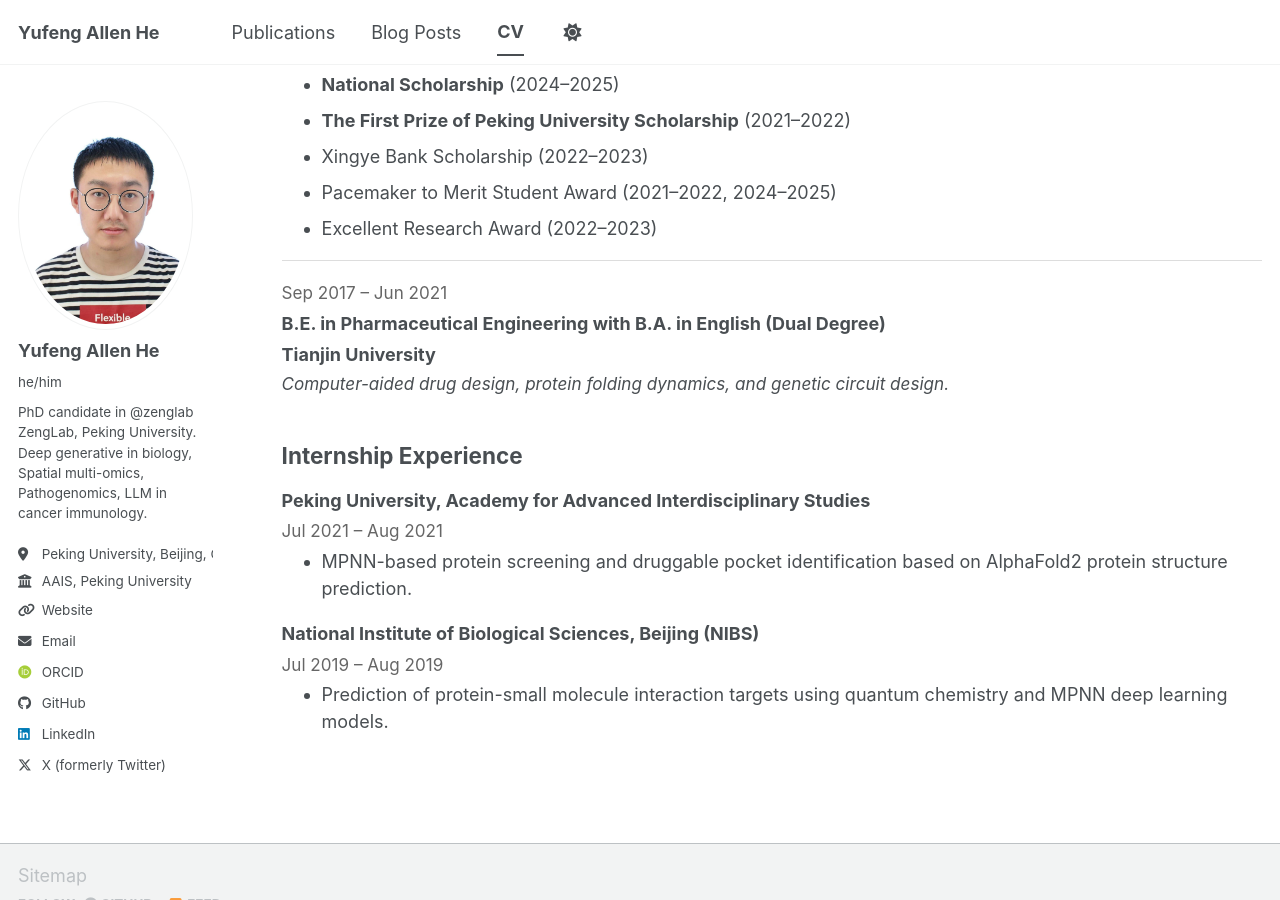
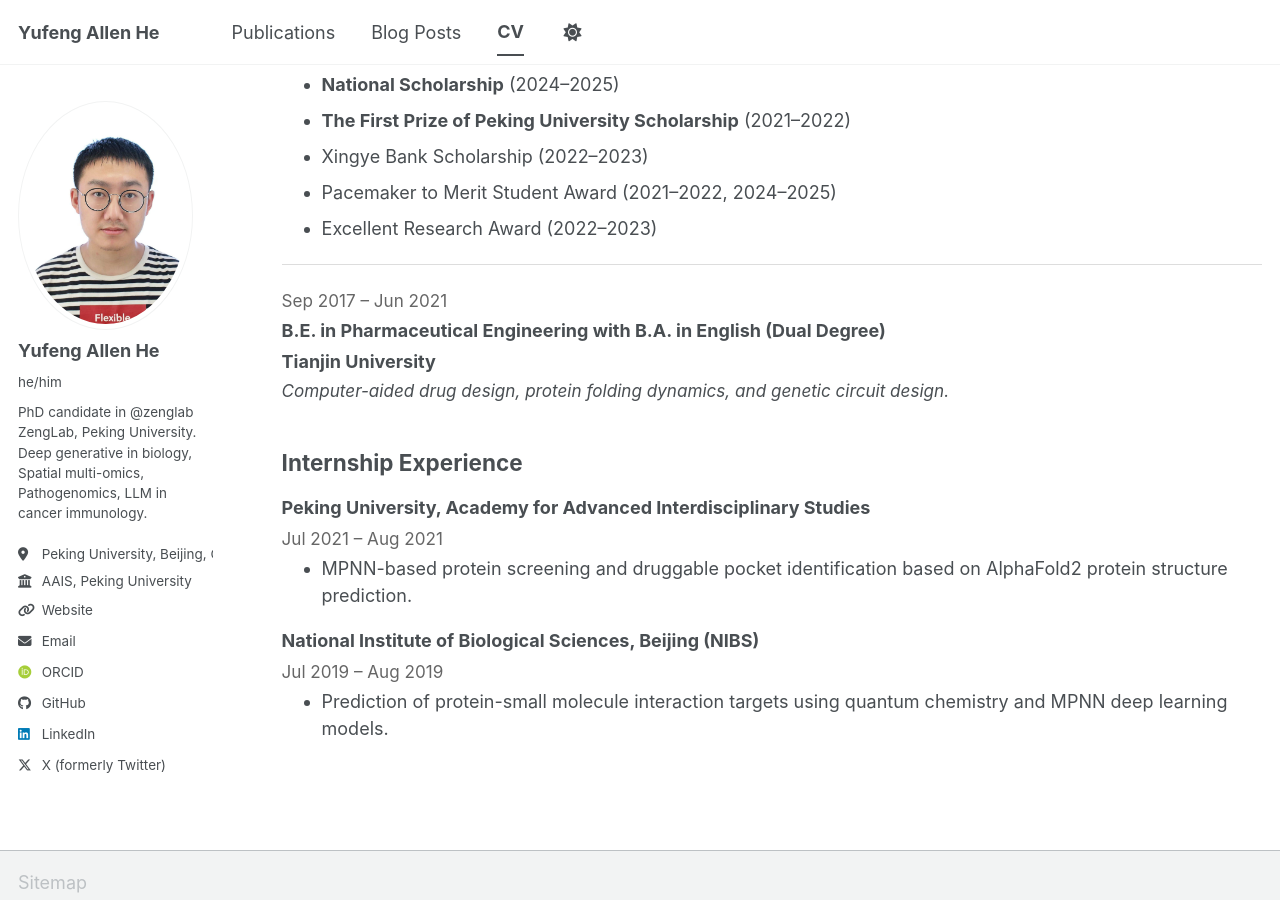
Before and after one commit to yufenghe-allen/yufenghe-allen.github.io, a Jekyll site: the page built from _pages/cv.md, in a window 1280 px wide and 900 px high, scrolled down 432 px. Built offline with Jekyll 4.4.1, drawn with Linux system fonts in a browser that asks for light colours; some web fonts are replaced; a script bundle is joined from its source files by our own code; library files that are not in the unit come from our copies.

Commit message:
Update cv.md

```diff
--- a/_pages/cv.md
+++ b/_pages/cv.md
@@ -39,7 +39,7 @@
   <li>Excellent Research Award (2022–2023)</li>
 </ul>
 
-<hr style="margin: 0.5em 0 0.5em 0; border: none; border-top: 1px solid #ddd;">
+<hr style="margin: 1.2em 0 1.2em 0; border: none; border-top: 0.2px solid #ddd;">
 
 <p style="margin-bottom: 0.2em;"><span style="font-size: 0.95em; color: #666;">Sep 2017 – Jun 2021</span></p>
 
```
